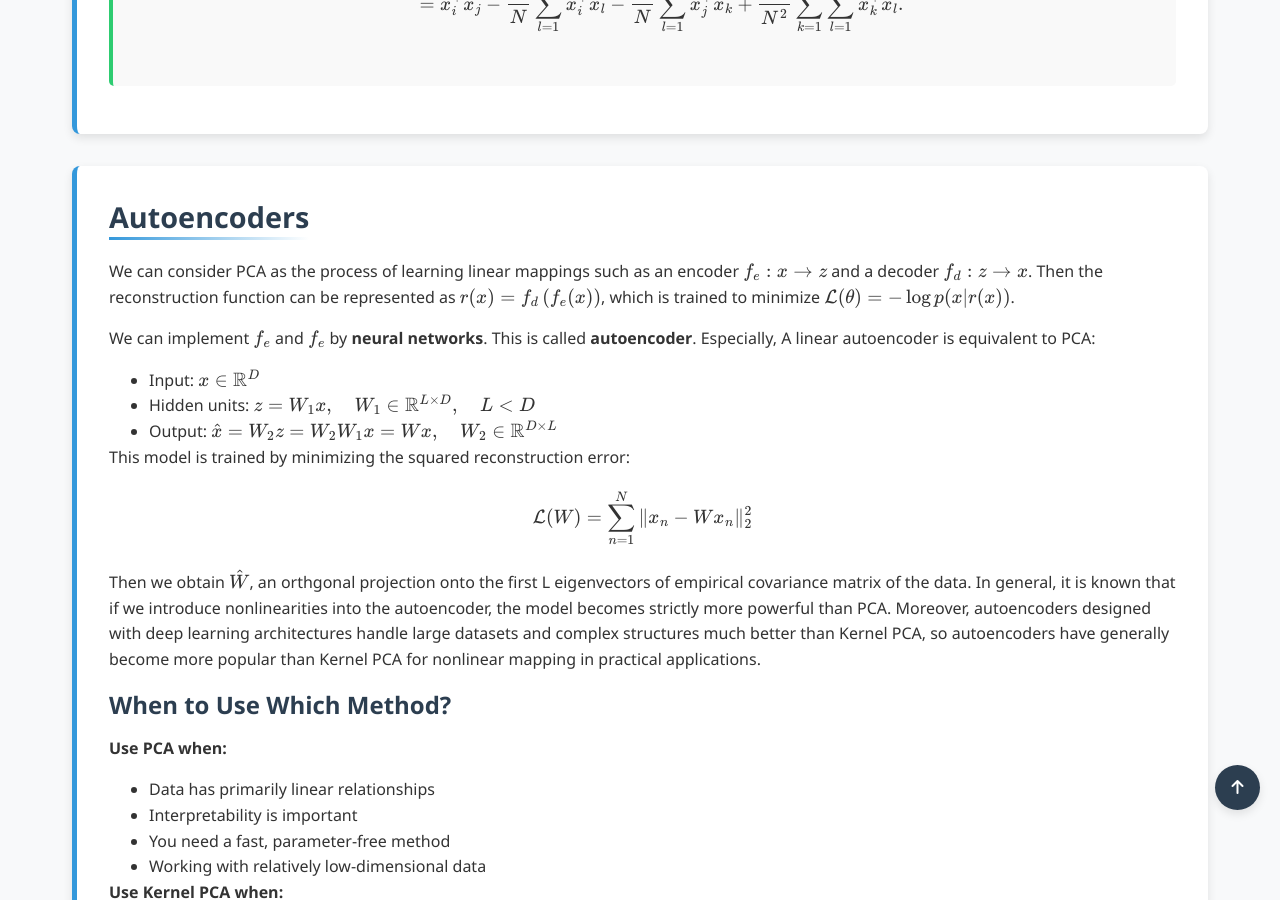
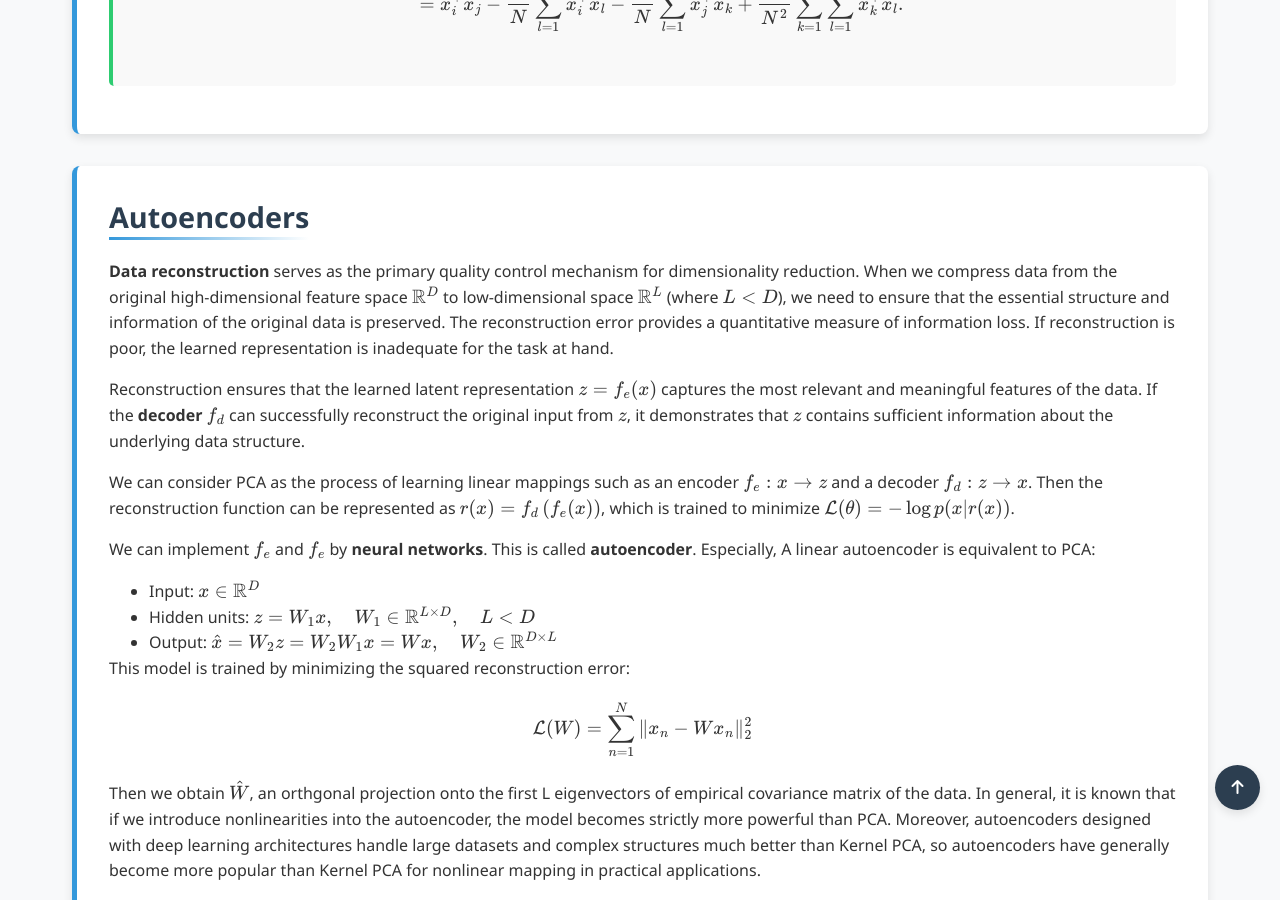
Before and after one commit to Yusukey01/yusukey01.github.io, a Jekyll site: the page built from Mathematics/Machine_learning/pca.html, in a window 1280 px wide and 900 px high, scrolled down 2760 px. Built offline with Jekyll 4.4.1, drawn with Linux system fonts in a browser that asks for light colours.

Commit message:
add PCA on Section 5-6

```diff
--- a/Mathematics/Machine_learning/pca.html
+++ b/Mathematics/Machine_learning/pca.html
@@ -134,6 +134,20 @@ uses_python: false
 
             <section id="auto" class="section-content">
                  <h2>Autoencoders</h2>
+                 <p>
+                    <strong>Data reconstruction</strong> serves as the primary quality control mechanism for dimensionality reduction.
+                    When we compress data from the original high-dimensional feature space \(\mathbb{R}^D\) to low-dimensional space
+                    \(\mathbb{R}^L\) (where \(L < D\)), we need to ensure that the essential structure and information of the original
+                    data is preserved. The reconstruction error provides a quantitative measure of information loss. If reconstruction is poor,
+                    the learned representation is inadequate for the task at hand.
+                 </p>
+
+                 <p>
+                    Reconstruction ensures that the learned latent representation \(z = f_e(x)\) captures the
+                    most relevant and meaningful features of the data. If the <strong>decoder</strong> \(f_d\)
+                    can successfully reconstruct the original input from \(z\), it demonstrates that \(z\) contains
+                    sufficient information about the underlying data structure.
+                 </p>
 
                 <p>
                     We can consider PCA as the process of learning linear mappings such as an encoder \(f_e : x \to z\) and a decoder \(f_d : z \to x\).
```
